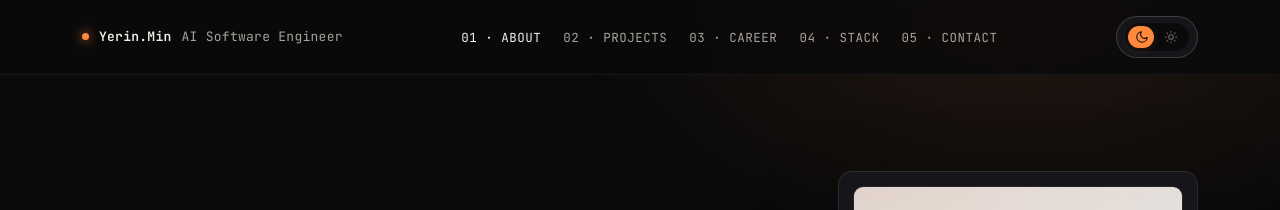
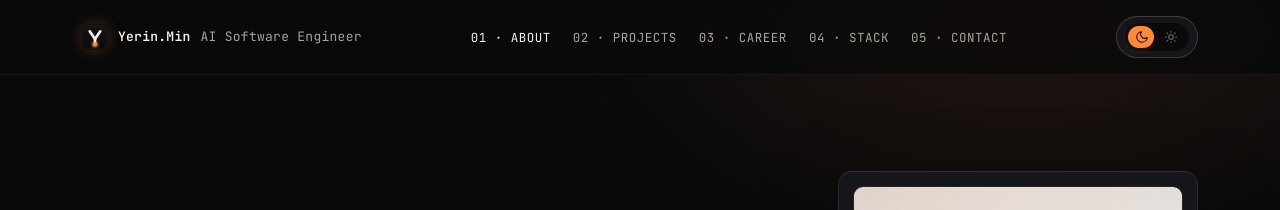
Before and after one commit to feed-mina/feed-mina.github.io, a Jekyll site: the page index.html, which Jekyll copies as it is, in a window 1280 px wide. Shown: the top 210 px of the page. Built offline with Jekyll 4.4.1, drawn with Linux system fonts in a browser that asks for light colours; some web fonts are replaced.

Commit message:
Show logo mark in header brand
Replace the plain amber dot with the Y. monogram mark as a proper
logo lockup next to the wordmark.

Co-Authored-By: Claude Opus 4.8 <noreply@anthropic.com>

```diff
--- a/index.html
+++ b/index.html
@@ -114,6 +114,10 @@
     width:7px; height:7px; border-radius:50%;
     background: var(--amber); box-shadow: 0 0 12px var(--amber);
   }
+  .brand .brand-mark{
+    width:26px; height:26px; display:block; border-radius:7px;
+    box-shadow: 0 0 14px rgba(255,138,61,0.25);
+  }
   .brand i{color:var(--ink-dim); font-style:normal; font-weight:400;}
   nav ul{list-style:none; display:flex; gap:22px;}
   nav ul a{
@@ -889,7 +893,7 @@
 <nav class="top">
   <div class="row">
     <a href="#top" class="brand">
-      <span class="dot"></span>
+      <img src="/assets/images/logo-mark.svg" class="brand-mark" alt="Yerin.Min 로고" width="26" height="26" />
       Yerin.Min <i> AI Software Engineer</i>
     </a>
     <ul>
```
